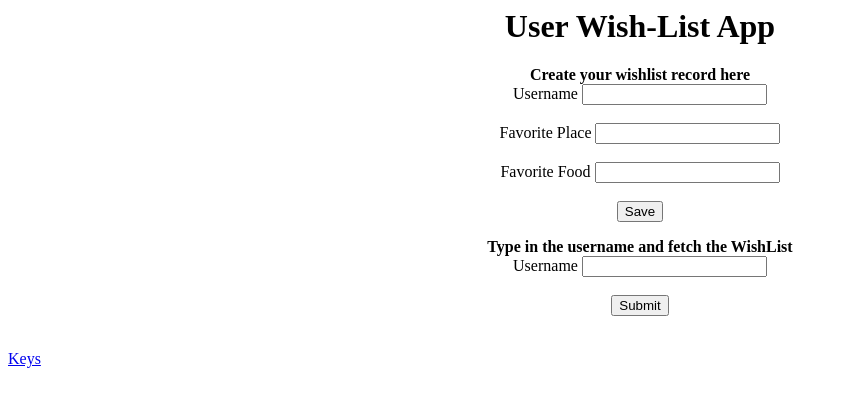
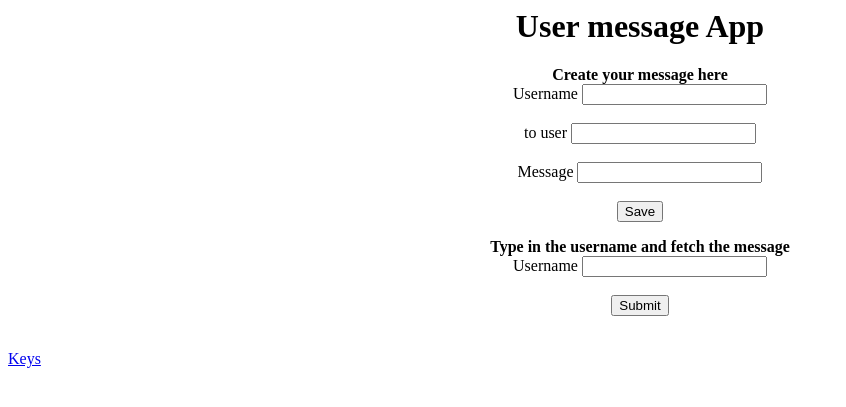
Before and after one commit to catamaria/flask-pro-red, a Flask app: page / in a window 1280 px wide. Shown: the top 407 px of the page, without its empty margins (0-846 px from the left). Run offline with Flask 2, Linux system fonts and the light colour scheme.

Commit message:
Update index.html

```diff
--- a/app/templates/index.html
+++ b/app/templates/index.html
@@ -1,24 +1,24 @@
 <center>
-<h1> User Wish-List App</h1>
+<h1> User message App</h1>
 
-<b> Create your wishlist record here</b>
+<b> Create your message here</b>
 
 <form action="/save" method="POST">
 
         <label for="username">Username</label>
         <input name="username" id="username" required><br><br>
 
-	<label for="place">Favorite Place</label>
+        <label for="place">to user</label>
         <input name="place" id="place" required><br><br>
 
-	<label for="food">Favorite Food</label>
+        <label for="food">Message</label>
         <input name="food" id="food" required><br><br>
 
         <input type="submit" value="Save">
 
 </form>
 
-<b>Type in the username and fetch the WishList</b>
+<b>Type in the username and fetch the message</b>
 <form action="/get" method="POST">
         <label for="username">Username</label>
         <input name="username" id="username" required><br><br>
@@ -26,7 +26,7 @@
 </form>
 
 {% if get %}
-<font color="blue">The Wishlist for <b>{{username}}</b> is <b>{{place}}</b> and <b>{{food}}</b></font>
+<font color="blue">The message from <b>{{username}}</b> to <b>{{place}}</b> is <b>{{food}}</b></font>
 <small>{{msg}}</small>
 {% endif %}
 
@@ -35,12 +35,12 @@
 {% endif %}
 
 {% if user_exists %}
-<font color="red">User <b>{{username}}</b> already exists with the wishlist <b>{{place}}</b> and <b>{{food}}</b></font>
+<font color="red">User <b>{{username}}</b> already exists with the message <b>{{place}}</b> and <b>{{food}}</b></font>
 <small>{{msg}}</small>
 {% endif %}
 
 {% if saved %}
-<font color="green"> Successfully saved data for <b>{{username}}</b> with Wishlist <b>{{place}}</b> and <b>{{food}}</b>!!!</font>
+<font color="green"> Successfully saved data for <b>{{username}}</b> with message for <b>{{place}}</b> that says  <b>{{food}}</b>!!!</font>
 {% endif %}
 
 </center>
```
Lines whose indentation alone changed are shown as unchanged.
